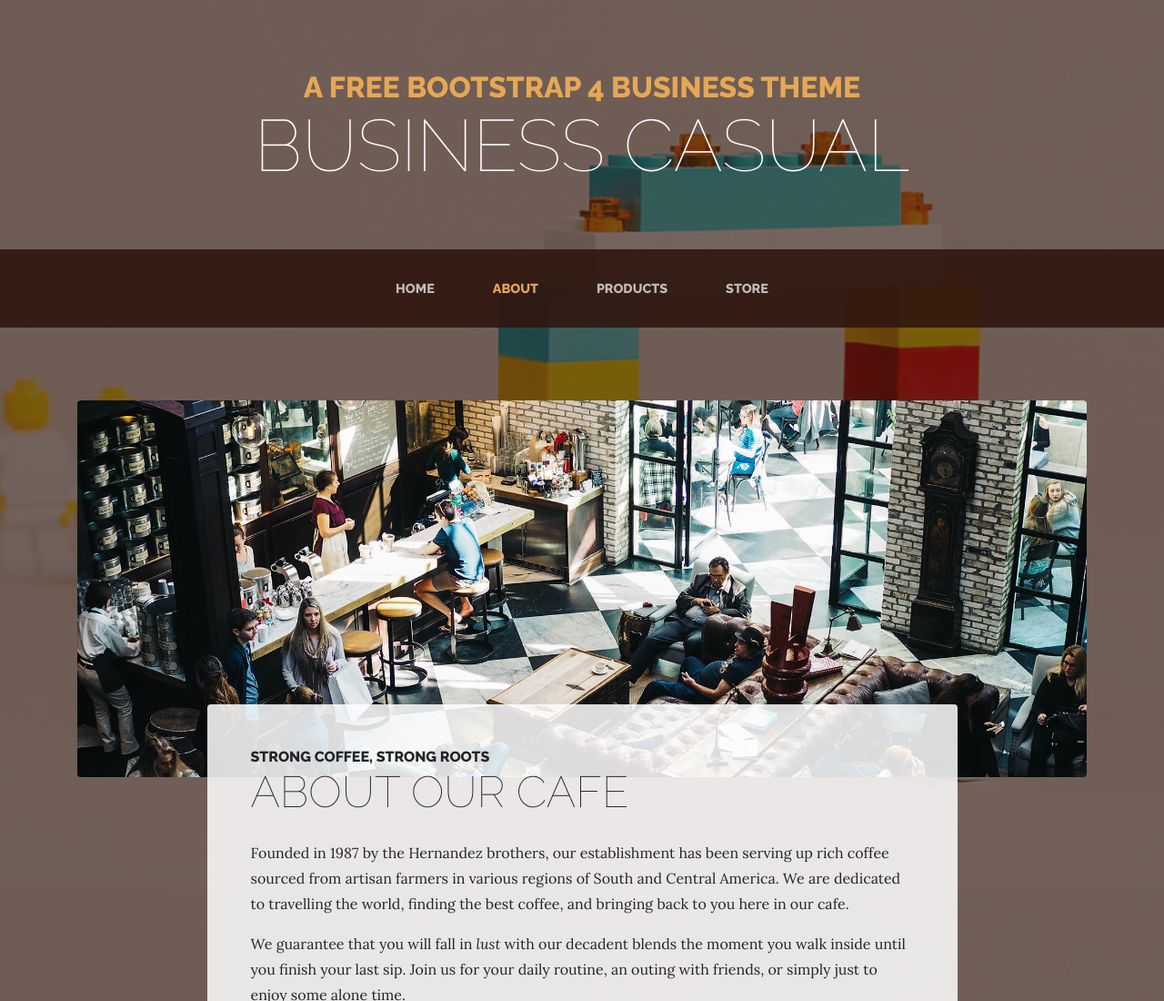
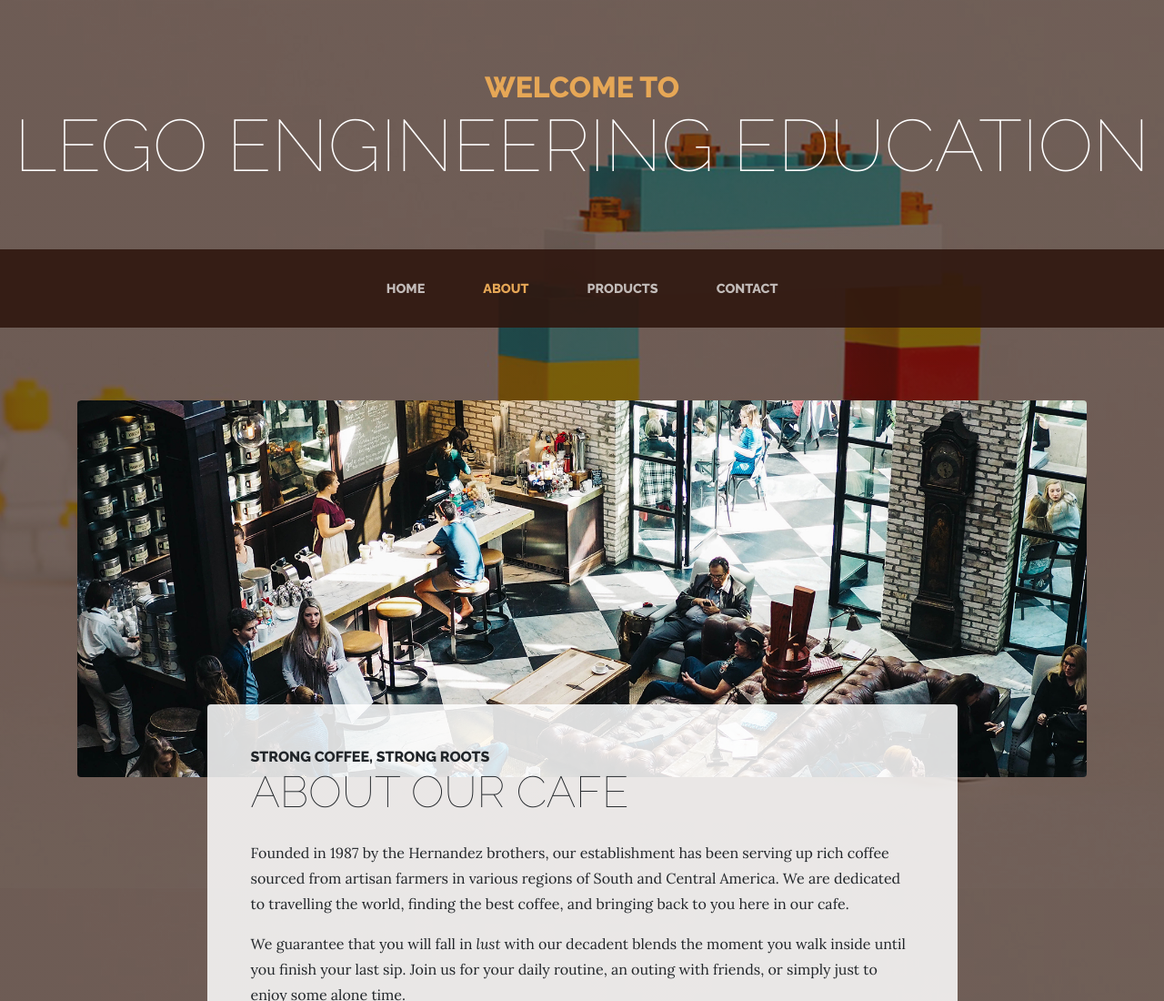
Before and after one commit to Chenlu-Wu/LEGO-EDUCATION-WEBSITE, a website: page about.html in a window 1280 px wide. Shown: the top 1100 px of the page at 91% size. Drawn offline with Linux system fonts and the light colour scheme.

Commit message:
Update about.html

```diff
--- a/about.html
+++ b/about.html
@@ -25,8 +25,8 @@
 <body>
 
   <h1 class="site-heading text-center text-white d-none d-lg-block">
-    <span class="site-heading-upper text-primary mb-3">A Free Bootstrap 4 Business Theme</span>
-    <span class="site-heading-lower">Business Casual</span>
+    <span class="site-heading-upper text-primary mb-3">Welcome to </span>
+    <span class="site-heading-lower">LEGO ENGINEERING EDUCATION</span>
   </h1>
 
   <!-- Navigation -->
@@ -50,7 +50,7 @@
             <a class="nav-link text-uppercase text-expanded" href="products.html">Products</a>
           </li>
           <li class="nav-item px-lg-4">
-            <a class="nav-link text-uppercase text-expanded" href="store.html">Store</a>
+            <a class="nav-link text-uppercase text-expanded" href="store.html">Contact</a>
           </li>
         </ul>
       </div>
```
